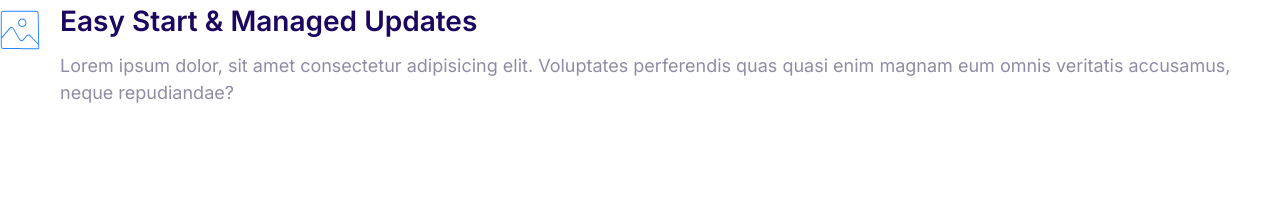
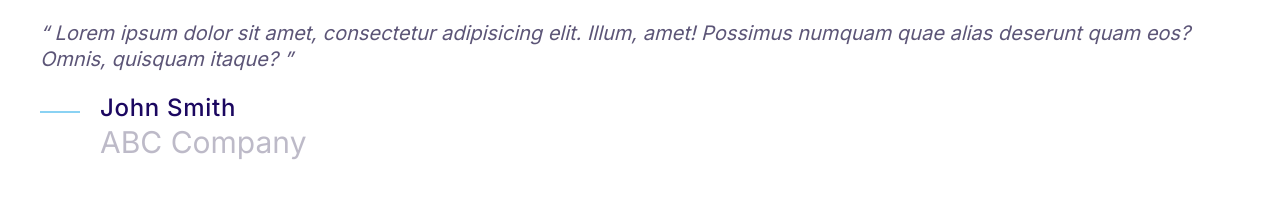
Before and after one commit to Akash12x/moshify-re, a plain HTML site: page index.html in a window 1280 px wide. Drawn offline with Linux system fonts and the light colour scheme.

Commit message:
Define blockquote w author sign

```diff
--- a/css/styles.css
+++ b/css/styles.css
@@ -4,6 +4,7 @@
   --color-accent: #ff3400;
   --color-headings: #1b0760;
   --color-body: #918ca4;
+  --color-body-darker: #5c5577;
   --color-border: #ccc;
   --border-radius: 30px;
 }
@@ -378,3 +379,49 @@ a {
   font-weight: 600;
   font-size: 2.8rem;
 }
+
+/* Quote */
+.quote {
+  font-size: 3rem;
+  font-style: italic;
+  color: var(--color-body-darker);
+  line-height: 1.3;
+}
+
+.quote p::before {
+  content: open-quote;
+}
+.quote p::after {
+  content: close-quote;
+}
+
+.quote__author h3 {
+  font-size: 3rem;
+  font-weight: 500;
+  font-style: normal;
+  margin-bottom: 0;
+  letter-spacing: 0.7px;
+}
+.quote__author article {
+  font-size: 3rem;
+  font-weight: 400;
+  font-style: normal;
+  opacity: 0.4;
+}
+
+.quote__line {
+  position: relative;
+  bottom: 10px;
+}
+
+@media screen and (min-width: 1024px) {
+  .quote {
+    font-size: 2rem;
+  }
+  .quote__author h3 {
+    font-size: 2.4rem;
+  }
+  .quote__author p {
+    font-size: 1.6rem;
+  }
+}
--- a/index.html
+++ b/index.html
@@ -14,20 +14,24 @@
     <title>Document</title>
   </head>
   <body>
+    <blockquote class="quote">
+      <p>
+        Lorem ipsum dolor sit amet, consectetur adipisicing elit. Illum, amet!
+        Possimus numquam quae alias deserunt quam eos? Omnis, quisquam itaque?
+      </p>
+      <footer>
         <div class="media">
           <div class="media__image">
-        <svg class="icon icon--primary">
-          <use xlink:href="images/sprite.svg#snap"></use>
+            <svg class="icon icon--primary quote__line">
+              <use xlink:href="images/sprite.svg#line"></use>
             </svg>
           </div>
-      <div class="media__body">
-        <h3>Easy start & Managed updates</h3>
-        <p>
-          Lorem ipsum dolor, sit amet consectetur adipisicing elit. Voluptates
-          perferendis quas quasi enim magnam eum omnis veritatis accusamus,
-          neque repudiandae?
-        </p>
+          <div class="media__body quote__author">
+            <h3>John Smith</h3>
+            <article>ABC Company</article>
           </div>
         </div>
+      </footer>
+    </blockquote>
   </body>
 </html>
```
Also changed, not shown: components/blockquote.html (added, +19 -0 lines). Lines whose indentation alone changed are shown as unchanged.
